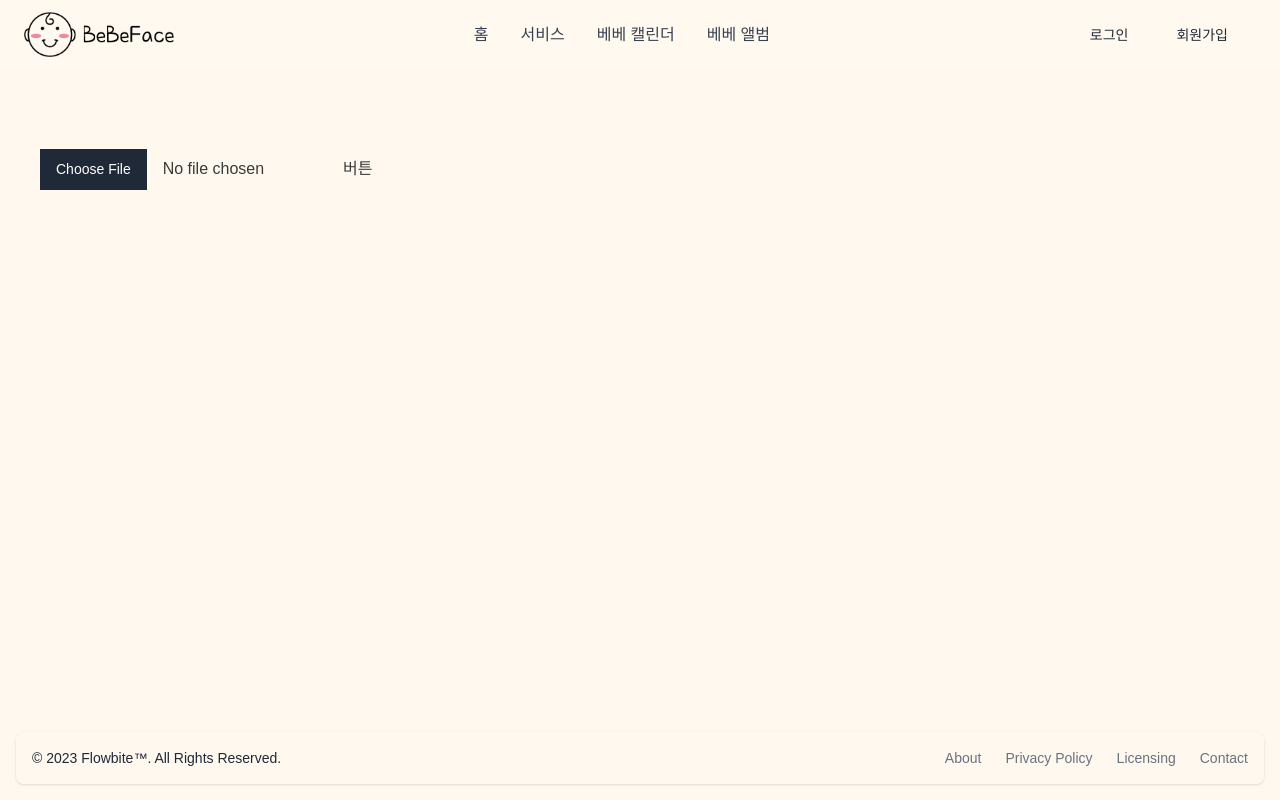
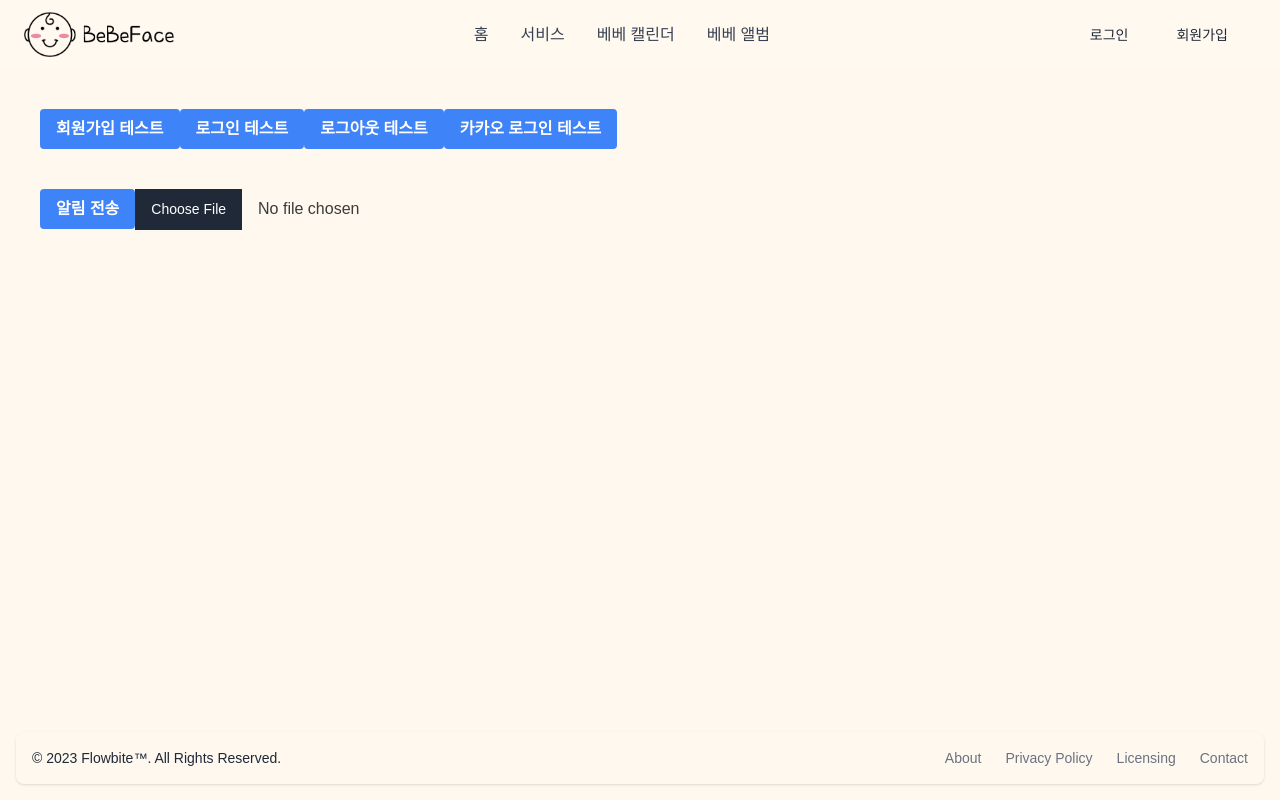
Before and after one commit to jiyoon-lee/BeBeFace-web, a Next.js app: page / in a window 1280 px wide. Built offline with nearby package versions, Linux system fonts and the light colour scheme; no server answers; a web font is replaced by a local one.

Commit message:
231124 jyl fcm 알림전송테스트

```diff
--- a/next.config.js
+++ b/next.config.js
@@ -17,14 +17,14 @@ const nextConfig = {
 
     return compilerConfig;
   })(),
-  async rewrites() {
-    return [
-      {
-        source: "/:path*",
-        destination: "http://localhost:8080/:path*",
-      },
-    ];
-  },
+  // async rewrites() {
+  //   return [
+  //     {
+  //       source: "/:path*",
+  //       destination: "http://localhost:8080/:path*",
+  //     },
+  //   ];
+  // },
 };
 
 module.exports = nextConfig;
--- a/package.json
+++ b/package.json
@@ -15,6 +15,7 @@
     "@emotion/styled": "^11.11.0",
     "@mui/icons-material": "^5.14.18",
     "@mui/material": "^5.14.18",
+    "@sanity/client": "^6.8.6",
     "flowbite": "^2.2.0",
     "flowbite-react": "^0.6.4",
     "next": "14.0.1",
--- a/src/app/layout.tsx
+++ b/src/app/layout.tsx
@@ -20,7 +20,7 @@ export default function RootLayout({
         <OAuthContext>
           <div className="antialiased dark:bg-gray-900 flex flex-col h-screen">
             <Navbar />
-            <main className="container p-10 h-auto pt-20 grow">{children}</main>
+            <main className="p-10 h-auto pt-10 grow">{children}</main>
             <Footer />
           </div>
         </OAuthContext>
--- a/src/app/page.jsx
+++ b/src/app/page.jsx
@@ -1,10 +1,12 @@
-// import TestApi from "@/components/TestApi";
+import PushNoti from "@/components/PushNoti";
+import TestApi from "@/components/TestApi";
 import TestTestTest from "@/components/TestTestTest";
 
 export default function HomePage() {
   return (
     <>
-      {/* <TestApi /> */}
+      <TestApi />
+      <PushNoti />
       <TestTestTest />
     </>
   );
--- a/src/components/LoginForm.tsx
+++ b/src/components/LoginForm.tsx
@@ -65,7 +65,7 @@ export default function LoginForm() {
         <Checkbox id="remember" />
         <Label htmlFor="remember">아이디 저장</Label>
       </div>
-      <Button className="bg-[#FDBD02]" type="submit">
+      <Button className="bg-[#FDBD02] focus:bg-[#fda502]" type="submit">
         로그인
       </Button>
     </form>
--- a/src/components/PushNoti.jsx
+++ b/src/components/PushNoti.jsx
@@ -32,7 +32,14 @@ function PushNoti() {
       .then((result) => console.log(result))
       .catch((error) => console.log("error", error));
   };
-  return <button onClick={pushNoti}>알림 전송</button>;
+  return (
+    <button
+      onClick={pushNoti}
+      className="bg-blue-500 hover:bg-blue-700 text-white font-bold py-2 px-4 rounded mt-20"
+    >
+      알림 전송
+    </button>
+  );
 }
 
 export default PushNoti;
--- a/src/components/TestApi.jsx
+++ b/src/components/TestApi.jsx
@@ -83,11 +83,6 @@ export default function TestApi() {
       .catch((error) => console.log("error", error));
   };
 
-  const TryIt = () => {
-    fetch("https://jsonplaceholder.typicode.com/api/todos/1")
-      .then((response) => response.json())
-      .then((json) => console.log(json));
-  };
   return (
     <>
       <div className="absolute">
@@ -95,31 +90,25 @@ export default function TestApi() {
           onClick={register}
           className="bg-blue-500 hover:bg-blue-700 text-white font-bold py-2 px-4 rounded"
         >
-          register
+          회원가입 테스트
         </button>
         <button
           onClick={login}
           className="bg-blue-500 hover:bg-blue-700 text-white font-bold py-2 px-4 rounded"
         >
-          login
+          로그인 테스트
         </button>
         <button
           onClick={logout}
           className="bg-blue-500 hover:bg-blue-700 text-white font-bold py-2 px-4 rounded"
         >
-          logout
+          로그아웃 테스트
         </button>
         <button
           onClick={oauthNoHeader}
           className="bg-blue-500 hover:bg-blue-700 text-white font-bold py-2 px-4 rounded"
         >
-          oauthNoHeader
-        </button>
-        <button
-          onClick={TryIt}
-          className="bg-blue-500 hover:bg-blue-700 text-white font-bold py-2 px-4 rounded"
-        >
-          TryIt!!!
+          카카오 로그인 테스트
         </button>
       </div>
     </>
--- a/src/components/TestTestTest.tsx
+++ b/src/components/TestTestTest.tsx
@@ -31,13 +31,6 @@ export default function TestTestTest() {
     []
   );
 
-  const onUploadImageButtonClick = useCallback(() => {
-    if (!inputRef.current) {
-      return;
-    }
-    inputRef.current.click();
-  }, []);
-
   return (
     <>
       <input
@@ -46,7 +39,6 @@ export default function TestTestTest() {
         ref={inputRef}
         onChange={onUploadImage}
       />
-      <button onClick={onUploadImageButtonClick}>버튼</button>
     </>
   );
 }
--- a/src/pages/api/auth/[...nextauth].ts
+++ b/src/pages/api/auth/[...nextauth].ts
@@ -1,10 +1,23 @@
 import NextAuth, { NextAuthOptions } from "next-auth";
 import GoogleProvider from "next-auth/providers/google";
+import { addUser } from "@/services/user";
 
 export const authOptions: NextAuthOptions = {
   callbacks: {
+    async signIn({ user: { id, name, image, email } }) {
+      if (!email) {
+        return false;
+      }
+      addUser({
+        id,
+        name: name || "",
+        image,
+        email,
+        username: email?.split("@")[0] || "",
+      });
+      return true;
+    },
     async session({ session }) {
-      console.log(session);
       const user = session?.user;
       if (user) {
         session.user = {
--- /dev/null
+++ b/src/services/user.ts
@@ -0,0 +1,22 @@
+import { client } from "./sanity";
+
+type OAuthUser = {
+  id: string;
+  email: string;
+  name: string;
+  username: string;
+  image?: string | null;
+};
+export async function addUser({ id, username, email, name, image }: OAuthUser) {
+  return client.createIfNotExists({
+    _id: id,
+    _type: "user",
+    username,
+    email,
+    name,
+    image,
+    following: [],
+    followers: [],
+    bookmarks: [],
+  });
+}
```
Also changed, not shown: src/context/SWRConfigContext.tsx (added, +21 -0 lines), src/services/sanity.ts (added, +9 -0 lines), 2 other files (tests, documents, lock files or other folders).
